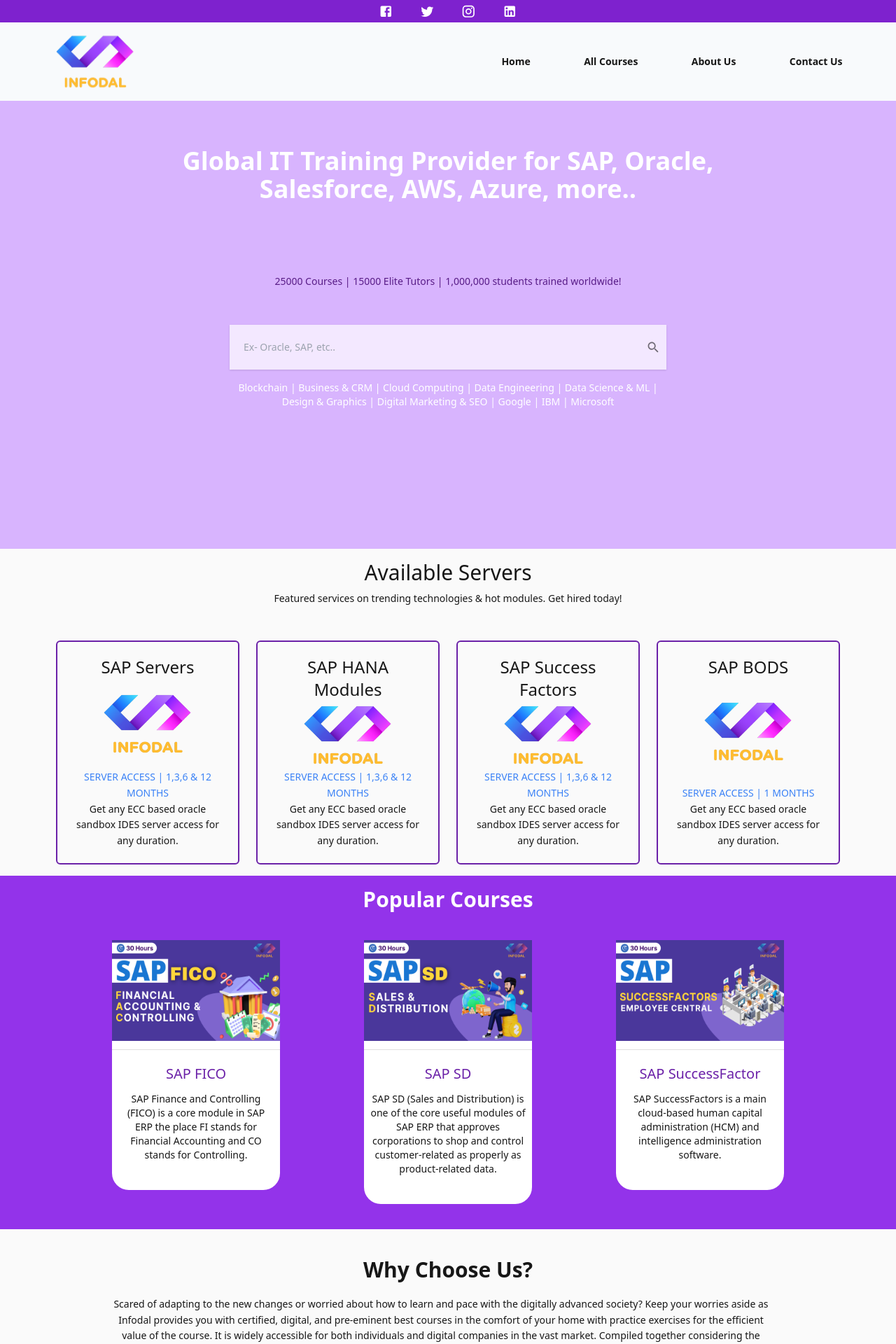
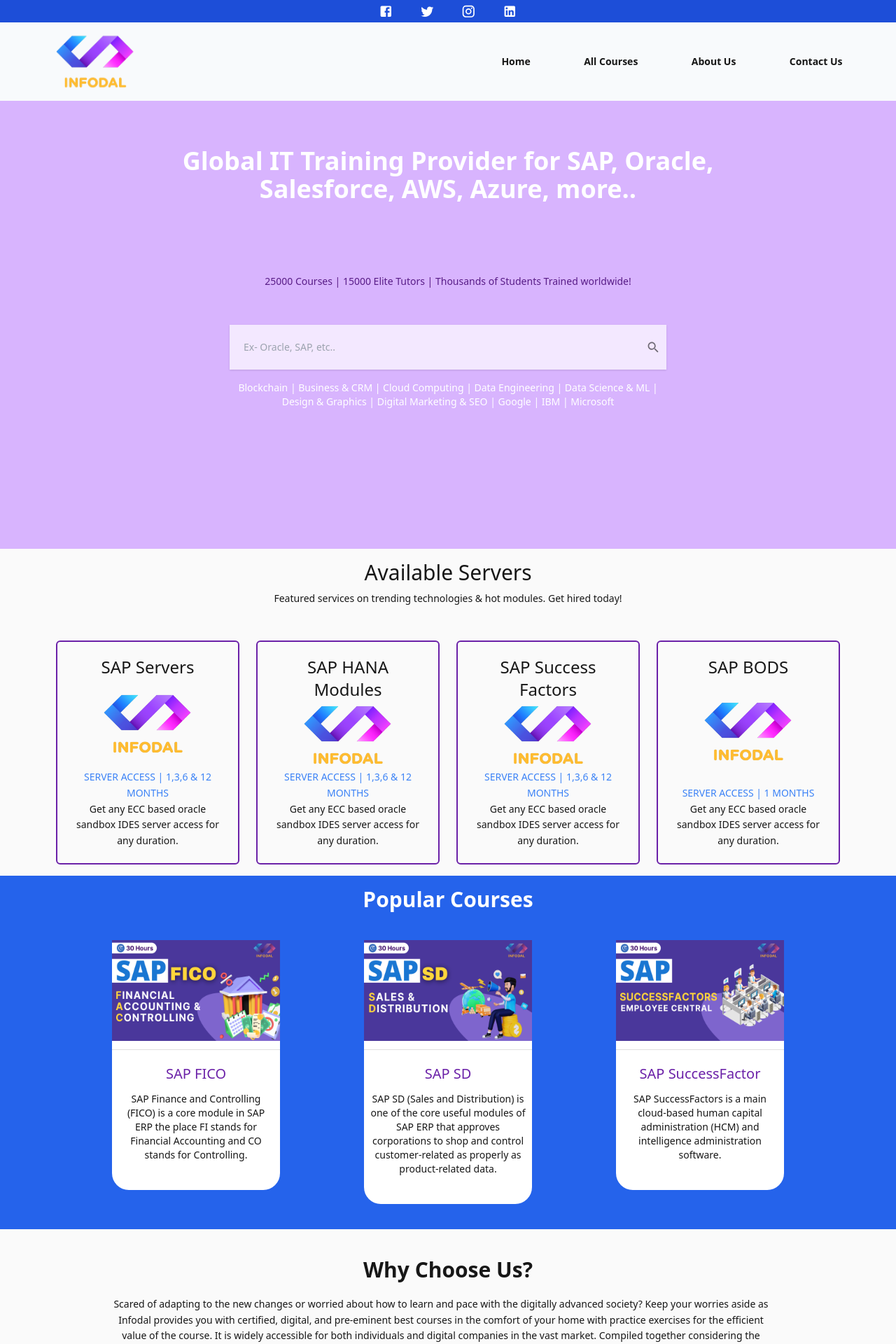
Before and after one commit to Gaurav-2k1/test, a Next.js app: page / in a window 1280 px wide. Shown: the top 1920 px of the page at 70% size. Built offline with nearby package versions, Linux system fonts and the light colour scheme.

Commit message:
bug fixes

```diff
--- a/components/Body/LandingScreen.js
+++ b/components/Body/LandingScreen.js
@@ -11,7 +11,7 @@ export default function LandingScreen() {
           more..
         </h1>
         <p className="text-purple-900 text-center">
-          25000 Courses | 15000 Elite Tutors | 1,000,000 students trained
+          25000 Courses | 15000 Elite Tutors | Thousands of Students Trained
           worldwide!
         </p>
       </div>
--- a/components/Body/PopularCourses.js
+++ b/components/Body/PopularCourses.js
@@ -3,7 +3,7 @@ import CourseComponent from "../Shared/CourseComponent";
 
 export default function PopularCourses() {
   return (
-    <div className="bg-purple-600 w-full p-4 lg:px-40">
+    <div className="bg-blue-600 w-full p-4 lg:px-40">
       <h1 className="text-white text-3xl font-semibold w-full text-center ">
         Popular Courses
       </h1>
--- a/components/Header/Header.js
+++ b/components/Header/Header.js
@@ -25,7 +25,7 @@ export default function Header() {
 
   return (
     <div className="w-full bg-slate-50 sticky top-0 left-0 right-0">
-      <div className="h-8 bg-purple-700 w-full">
+      <div className="h-8 bg-blue-700 w-full">
         <div className="m-auto flex flex-row w-1/3 lg:w-1/6 justify-between text-white items-center h-full">
           <IconButton
             color="inherit"
--- a/pages/courses/index.js
+++ b/pages/courses/index.js
@@ -58,7 +58,7 @@ const CourseTile = ({ course }) => {
     router.push(`/courses/${course._id}`);
   };
   return (
-    <div className="p-4 border-2 rounded-sm mb-4 border-purple-800 h-[60vh] flex flex-col justify-between">
+    <div className="p-4 border-2 rounded-sm mb-4 border-purple-800 h-auto flex flex-col justify-between">
       <div className="relative w-auto h-max">
         <Image
           src={`https://infodal.blob.core.windows.net/${
```
